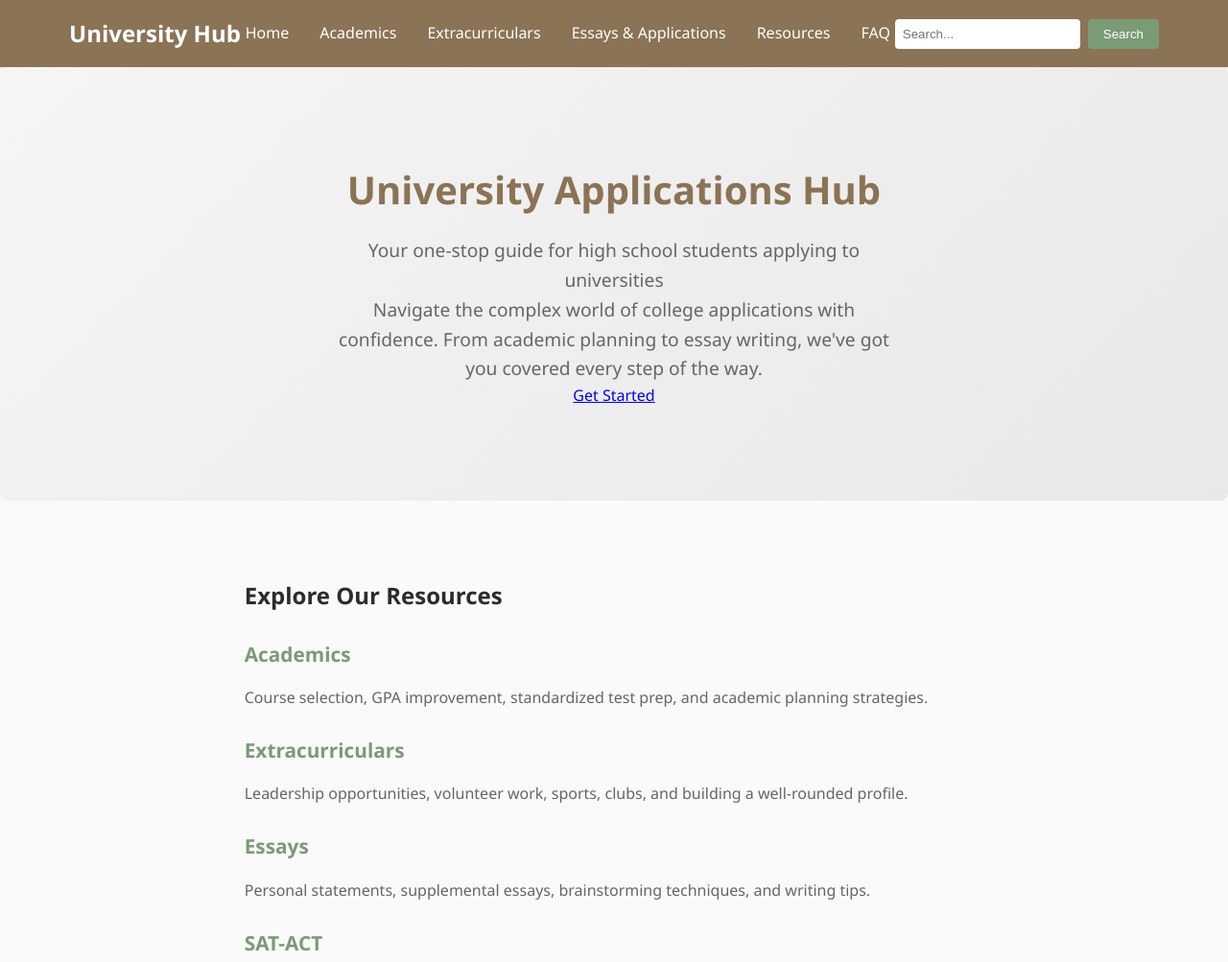
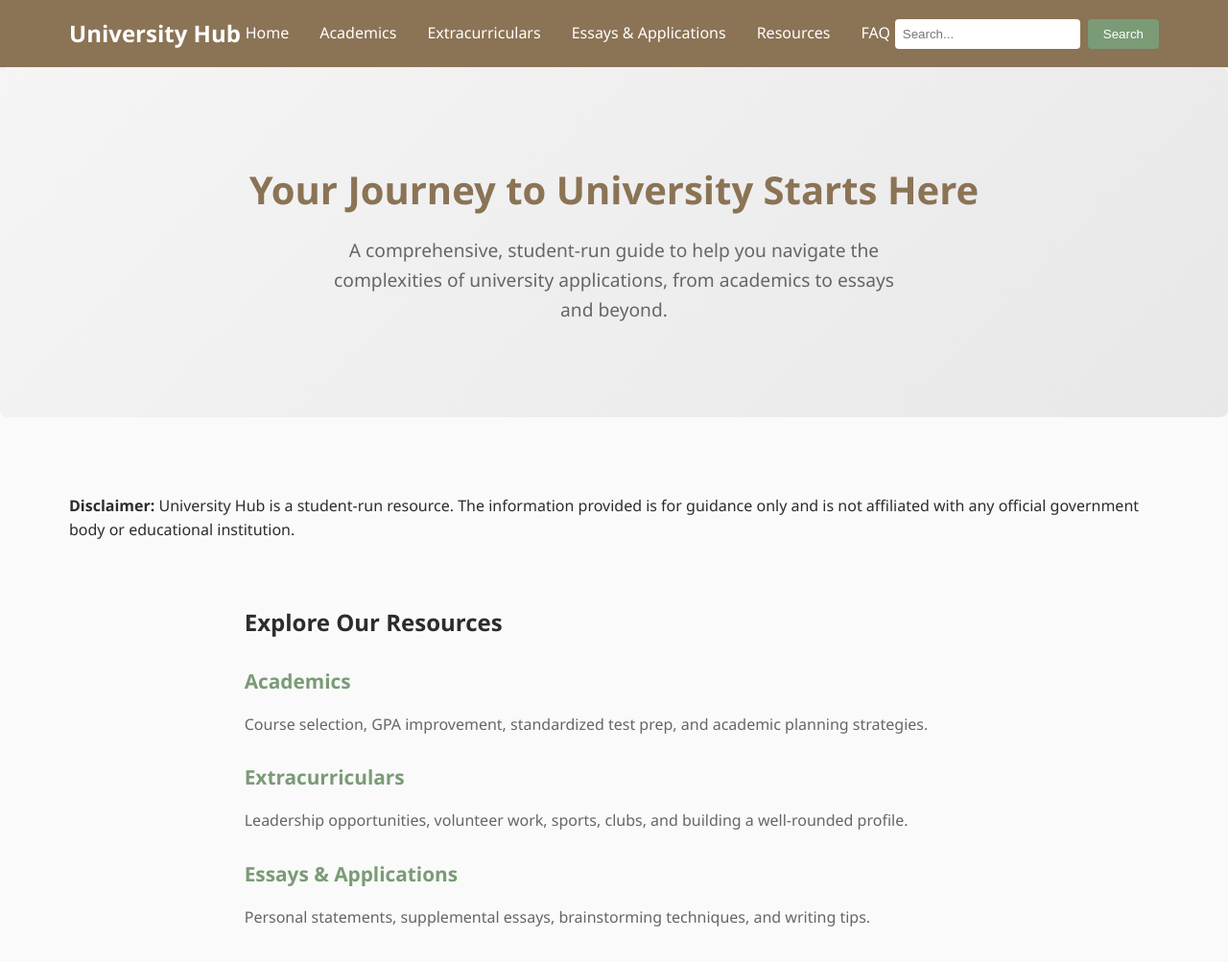
Before and after one commit to snjzz38/Spire, a plain HTML site: page index.html in a window 1280 px wide. Shown: the top 1003 px of the page at 96% size. Drawn offline with Linux system fonts and the light colour scheme; files whose address does not match are found by name.

Commit message:
Update index.html

```diff
--- a/index.html
+++ b/index.html
@@ -3,22 +3,29 @@
 <head>
     <meta charset="UTF-8">
     <meta name="viewport" content="width=device-width, initial-scale=1.0">
-    <title>University Applications Hub - Your Guide to College Success</title>
+    <title>University Applications Hub - A Student-Run Guide</title>
     <link rel="stylesheet" href="global/styles.css">
 </head>
 <body>
+    <!-- The header will be loaded here automatically -->
     <div id="header-placeholder"></div>
 
     <main class="main-content">
         <section class="hero">
             <div class="container">
-                <h1>University Applications Hub</h1>
-                <p class="subtitle">Your one-stop guide for high school students applying to universities</p>
-                <p>Navigate the complex world of college applications with confidence. From academic planning to essay writing, we've got you covered every step of the way.</p>
-                <a href="academics.html" class="cta-button">Get Started</a>
+                <h1>Your Journey to University Starts Here</h1>
+                <p>A comprehensive, student-run guide to help you navigate the complexities of university applications, from academics to essays and beyond.</p>
             </div>
         </section>
 
+        <!-- Disclaimer Section (Placed near the top) -->
+        <div class="container">
+            <div class="disclaimer-box">
+                <p><strong>Disclaimer:</strong> University Hub is a student-run resource. The information provided is for guidance only and is not affiliated with any official government body or educational institution.</p>
+            </div>
+        </div>
+
+        <!-- Resources Section -->
         <section class="categories" id="resources">
             <div class="container">
                 <h2>Explore Our Resources</h2>
@@ -33,8 +40,8 @@
                         <p>Leadership opportunities, volunteer work, sports, clubs, and building a well-rounded profile.</p>
                     </a>
 
-                    <a href="essays.html" class="category-card">
-                        <h3>Essays</h3>
+                    <a href="essays_applications.html" class="category-card">
+                        <h3>Essays & Applications</h3>
                         <p>Personal statements, supplemental essays, brainstorming techniques, and writing tips.</p>
                     </a>
 
@@ -57,13 +64,20 @@
                         <h3>Timeline</h3>
                         <p>Application deadlines, planning schedules, and staying organized throughout the process.</p>
                     </a>
+
+                    <a href="faq.html" class="category-card">
+                        <h3>FAQ</h3>
+                        <p>Get answers to the most common questions about the university application process.</p>
+                    </a>
                 </div>
             </div>
         </section>
     </main>
 
+    <!-- The footer will be loaded here automatically -->
     <div id="footer-placeholder"></div>
 
+    <!-- This script loads the header and footer -->
     <script src="global/script.js"></script>
 
     <!-- Vercel Analytics -->
@@ -72,6 +86,5 @@
       window.va('set', 'mode', 'auto');
     </script>
     <script defer src="/_vercel/insights/script.js"></script>
-
 </body>
 </html>
```
Lines whose indentation alone changed are shown as unchanged.
